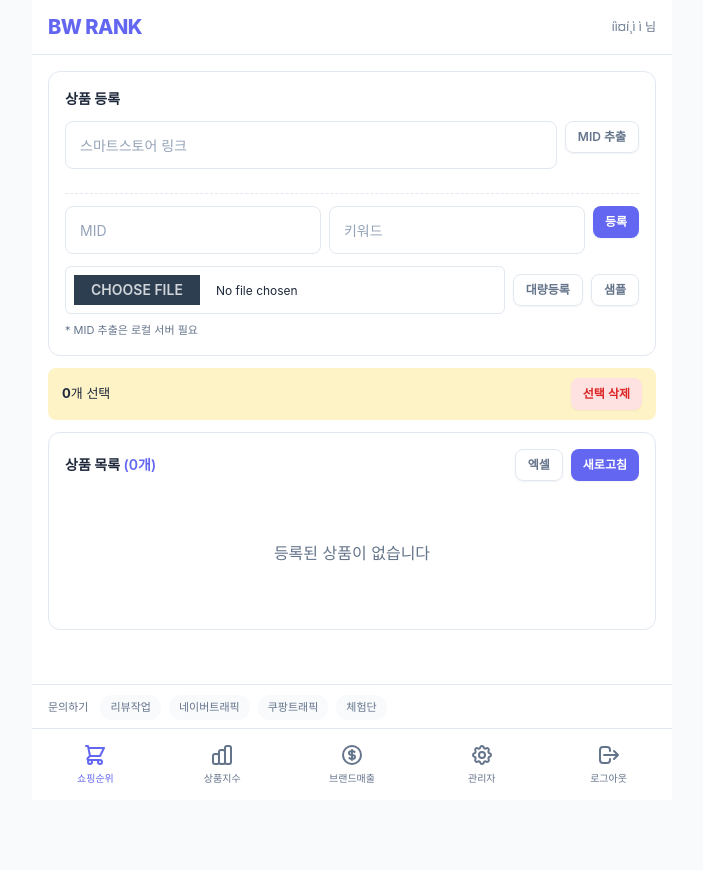
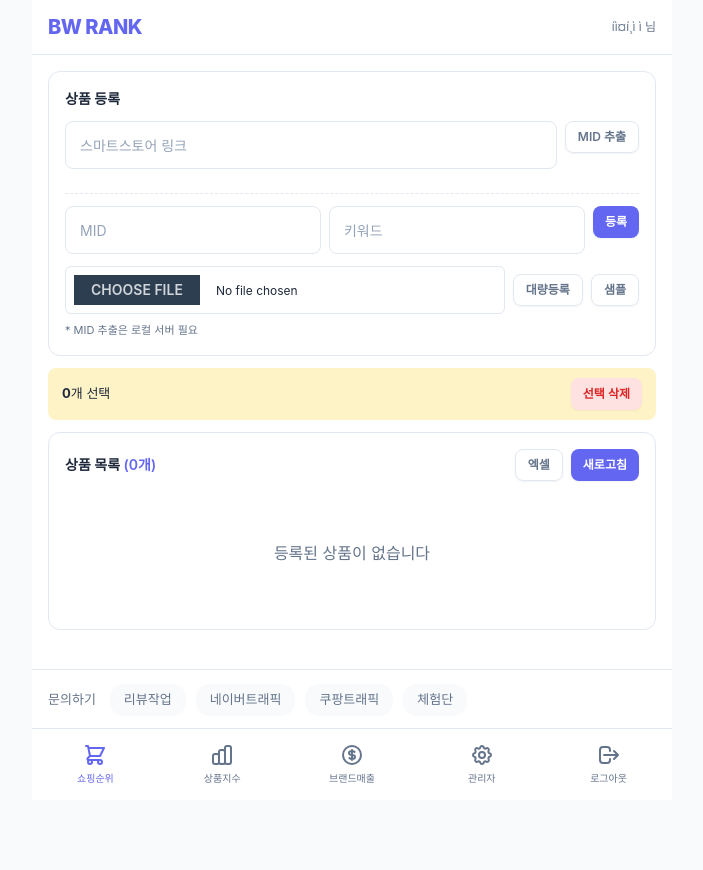
Before and after one commit to odong444/shop-rank-auth, a Flask app: page /naver-shop in a window 1280 px wide. Shown: the whole page, without its empty margins (288-991 px from the left). Run offline with Flask 3, Linux system fonts and the light colour scheme; the visitor is signed in with stand-in values (Sample User, id 1); data that the repository does not hold is empty; some libraries are stand-ins or nearby versions.

Commit message:
문의하기 섹션 크기 확대
Co-Authored-By: Claude Opus 4.5 <noreply@anthropic.com>

```diff
--- a/templates/base.html
+++ b/templates/base.html
@@ -122,32 +122,33 @@
             max-width: 640px;
             background: #fff;
             border-top: 1px solid var(--border);
-            padding: 10px 16px;
+            padding: 14px 16px;
             display: flex;
             align-items: center;
-            gap: 12px;
+            gap: 14px;
             z-index: 99;
         }
 
         .contact-label {
-            font-size: 0.688rem;
+            font-size: 0.813rem;
             color: var(--text-gray);
             flex-shrink: 0;
+            font-weight: 500;
         }
 
         .contact-links {
             display: flex;
-            gap: 8px;
+            gap: 10px;
             flex-wrap: wrap;
         }
 
         .contact-links a {
-            font-size: 0.688rem;
+            font-size: 0.813rem;
             color: var(--text-gray);
             text-decoration: none;
-            padding: 4px 10px;
+            padding: 6px 14px;
             background: var(--bg-gray);
-            border-radius: 12px;
+            border-radius: 14px;
             transition: all 0.2s;
         }
 
```
